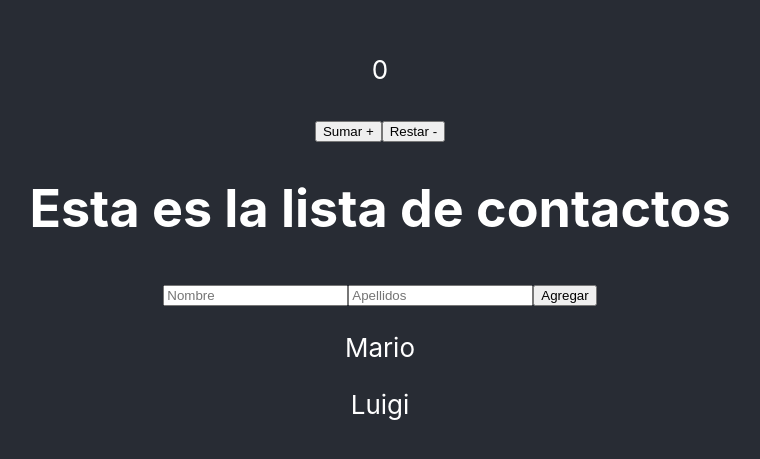
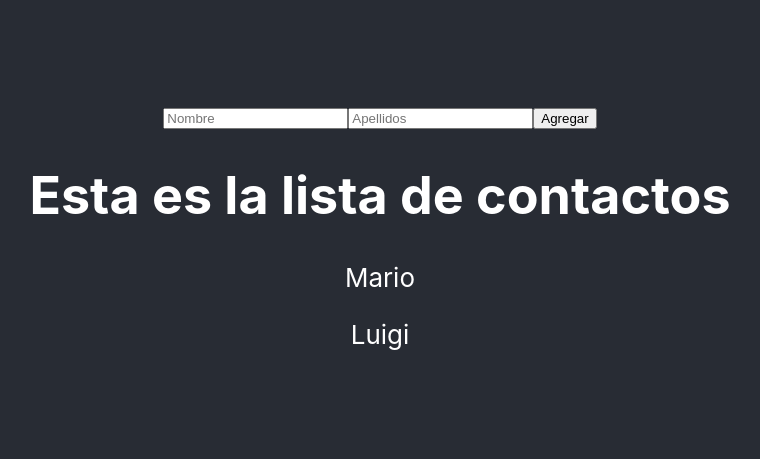
Before and after one commit to warderer/master-en-code, a React (Create React App) app in the folder clases/16.React/04.function-components/: page / in a window 1280 px wide. Shown: the part 163-622 px from the top of the page, without its empty margins (260-1020 px from the left). Built offline with nearby package versions, Linux system fonts and the light colour scheme.

Commit message:
function-components/state context moved to home

```diff
--- a/clases/16.React/04.function-components/src/components/Home.js
+++ b/clases/16.React/04.function-components/src/components/Home.js
@@ -1,12 +1,20 @@
-import React from 'react'
-import Counter from './Counter'
-import ListaContactos from './ListaContactos'
+import React, {useState} from 'react';
+/*import Counter from './Counter';*/
+import FormularioContactos from './FormularioContactos';
+import ListaContactos from './ListaContactos';
 
 function Home () {
+
+    const [contactos, setContactos] = useState([
+        {name: 'Mario', lastName: 'Bros'},
+        {name: 'Luigi', lastName: 'Bros'}
+    ]);
+
     return (
         <div>
-            <Counter />
-            <ListaContactos />
+            {/*<Counter />*/}
+            <FormularioContactos />
+            <ListaContactos lista={contactos}/>
         </div>
     )
 }
--- a/clases/16.React/04.function-components/src/components/ListaContactos.js
+++ b/clases/16.React/04.function-components/src/components/ListaContactos.js
@@ -1,22 +1,14 @@
-import React, {useState} from 'react';
-import FormularioContactos from './FormularioContactos'
+import React from 'react';
 
-function ListaContactos () {
-
-    const [contactos, setContactos] = useState([
-        {name: 'Mario', lastName: 'Bros'},
-        {name: 'Luigi', lastName: 'Bros'}
-    ]);
-
+function ListaContactos({lista}){
     const renderContactos = () => {
-        return (contactos.map((contacto)=> <p>{contacto.name}</p>))
+        return (lista.map((contacto)=> <p>{contacto.name}</p>))
         // [<h1>Mario</h1>, <h1>Luigi</h1>]
     }
 
     return (
         <div>
             <h1>Esta es la lista de contactos</h1>
-            <FormularioContactos />
             {renderContactos()}
         </div>
     )
```
